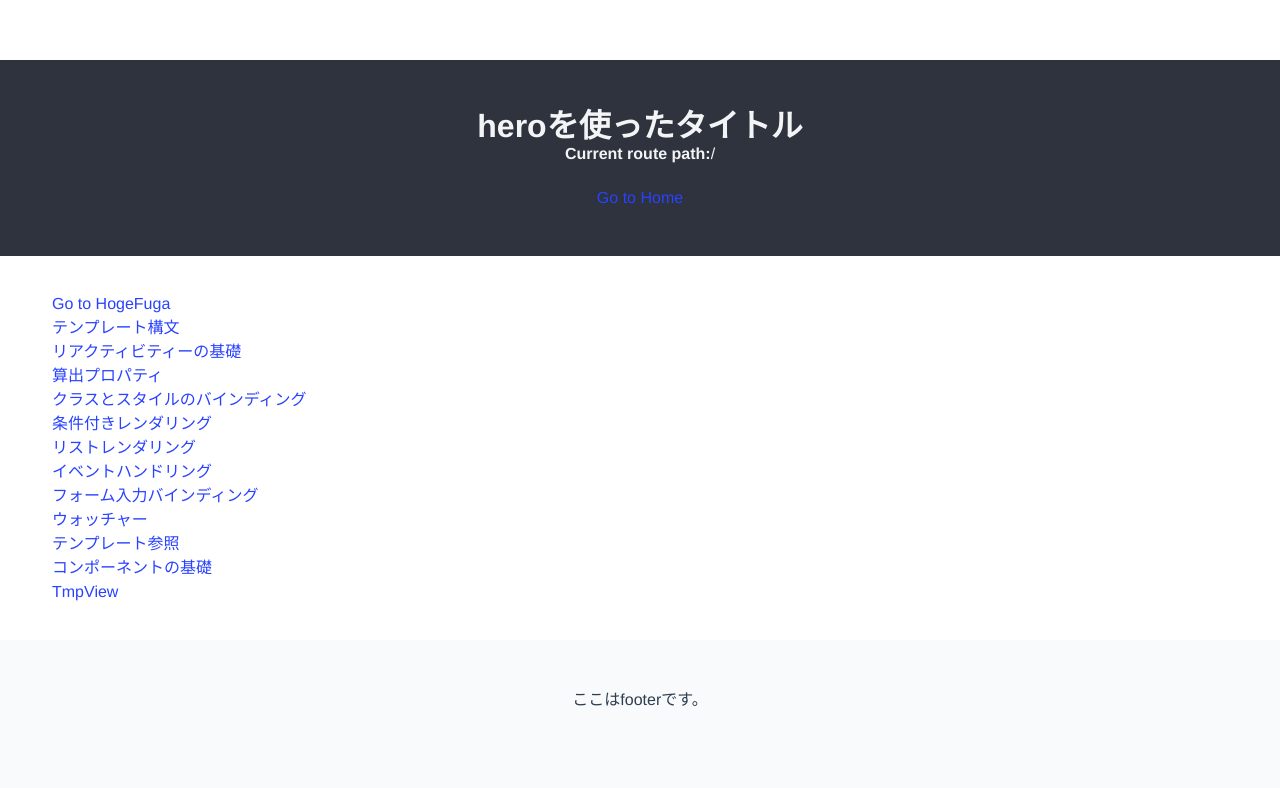
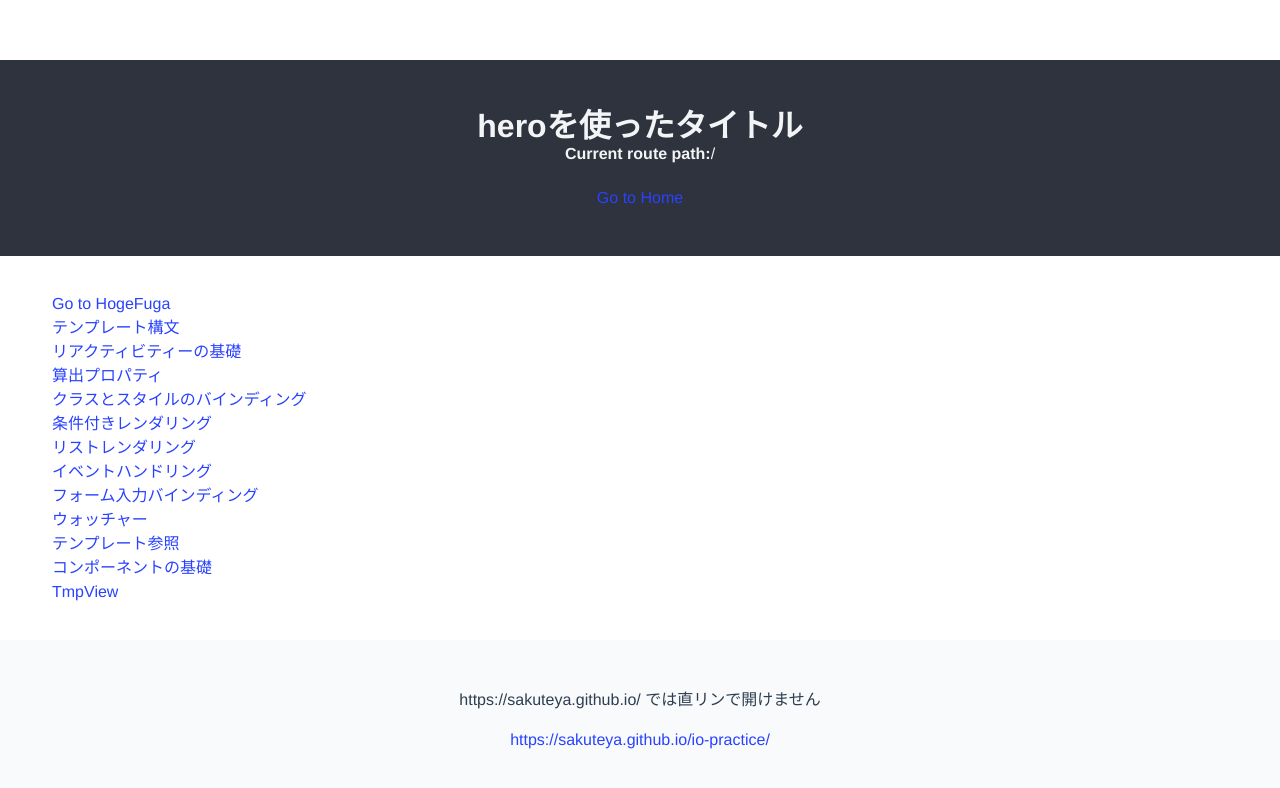
Before and after one commit to sakuteya/io-practice, a Vue app in the folder vue-app/: page / in a window 1280 px wide. Shown: the top 788 px of the page. Built offline with nearby package versions, Linux system fonts and the light colour scheme.

Commit message:
https://sakuteya.github.io/ では直リンで開けません

```diff
--- a/vue-app/src/App.vue
+++ b/vue-app/src/App.vue
@@ -33,9 +33,8 @@ console.log(route.fullPath)
   <!-- footerコンポーネント -->
   <footer class="footer">
     <div class="content has-text-centered">
-      <p>
-        ここはfooterです。
-      </p>
+      <p>https://sakuteya.github.io/ では直リンで開けません</p>
+      <a href="https://sakuteya.github.io/io-practice/">https://sakuteya.github.io/io-practice/</a>
     </div>
   </footer>
 </template>
```
